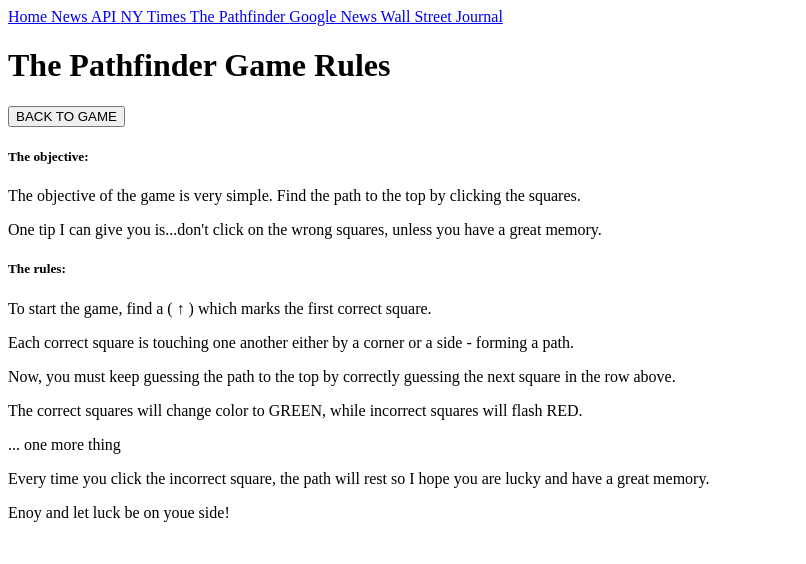
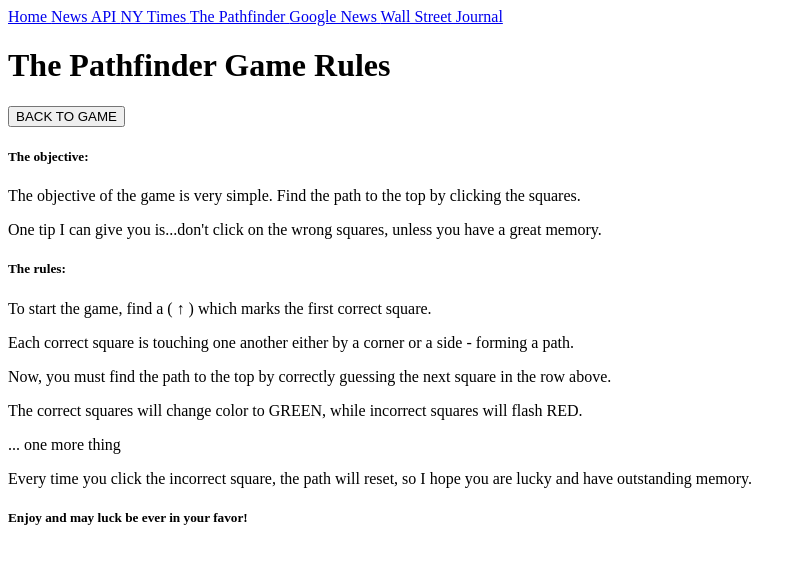
Before and after one commit to PawelPavo/NewsApp, a React app: page /game-rules in a window 1280 px wide. Shown: the top 564 px of the page, without its empty margins (0-806 px from the left). Built offline with nearby package versions, Linux system fonts and the light colour scheme.

Commit message:
bug fixes and rules fixes

```diff
--- a/src/client/pages/GameRules.tsx
+++ b/src/client/pages/GameRules.tsx
@@ -26,14 +26,14 @@ const GameRules: React.FC<IGameRulesProps> = () => {
                         <h5 className="mb-5">The rules:</h5>
                         <p className="text-left">To start the game, find a ( &uarr; ) which marks the first correct square.</p>
                         <p className="text-left">Each correct square is touching one another either by a corner or a side - forming a path.</p>
-                        <p className="text-left">Now, you must keep guessing the path to the top by correctly guessing the next square in the row above.</p>
+                        <p className="text-left">Now, you must find the path to the top by correctly guessing the next square in the row above.</p>
                         <p className="text-left">The correct squares will change color to <span className="text-success">GREEN</span>, while incorrect squares will flash <span className="text-danger">RED</span>.</p>
                         <p className="text-left">... one more thing</p>
-                        <p className="text-left">Every time you click the incorrect square, the path will rest so I hope you are lucky and have a great memory.</p>
-                        <p className="text-left">Enoy and let luck be on youe side!</p>
+                        <p className="text-left">Every time you click the incorrect square, the path will reset, so I hope you are lucky and have outstanding memory.</p>
 
                     </div>
                 </div>
+                <h5 className="mt-5 text-center border border-left-0 border-right-0 text-monospace">Enjoy and may luck be ever in your favor!</h5>
             </div>
         </>
     )
```
